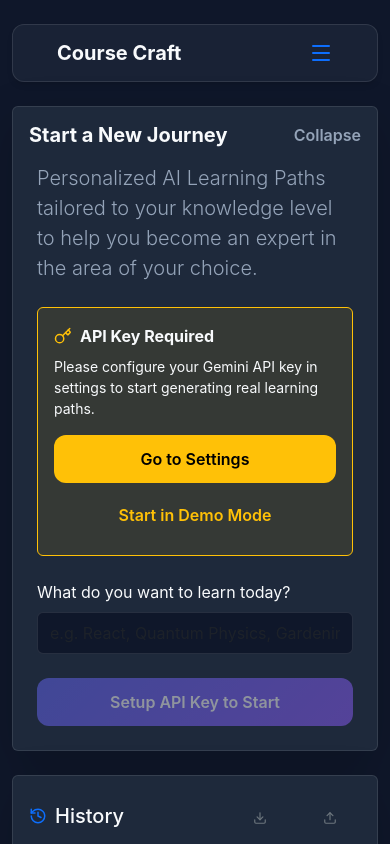
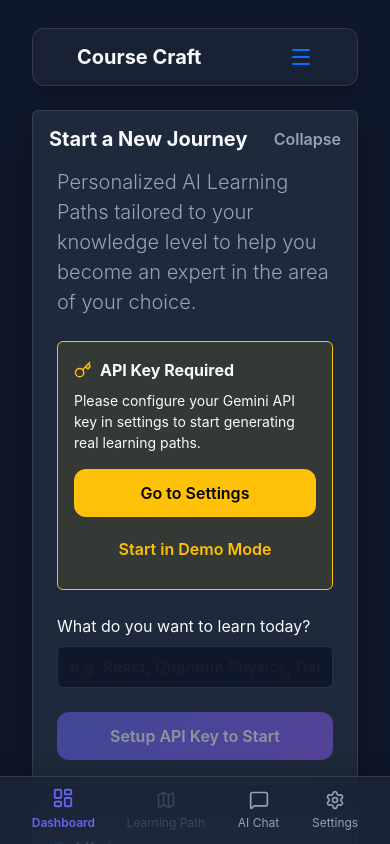
Before and after one commit to ibrezm1/Edu-assist01, a React (Vite) app in the folder client/: page / in a window 390 px wide. Shown: the top 844 px of the page. Built offline with nearby package versions, Linux system fonts and the light colour scheme.

Commit message:
feat: overhaul layout navigation with sidebar for desktop and bottom tabs for mobile, and enable full refresh state persistence

```diff
--- a/client/src/App.jsx
+++ b/client/src/App.jsx
@@ -1,8 +1,6 @@
 import React, { useState, useEffect } from 'react';
-import { Container, Button } from 'react-bootstrap';
-import { Settings as SettingsIcon, MessageSquare } from 'lucide-react';
+import { Container } from 'react-bootstrap';
 import { useNavigate, useLocation } from 'react-router-dom';
-
 
 import Onboarding from './components/Onboarding';
 import Assessment from './components/Assessment';
@@ -10,22 +8,56 @@ import PathView from './components/PathView';
 import NodeContent from './components/NodeContent';
 import Settings from './components/Settings';
 import Chat from './components/Chat';
+import MainLayout from './components/MainLayout';
 import { storageService } from './services/storageService';
 
 function App() {
   const navigate = useNavigate();
   const location = useLocation();
-  const [topic, setTopic] = useState('');
+  const [topic, setTopic] = useState(() => {
+    return localStorage.getItem('getpath_current_topic') || '';
+  });
+
   const [step, setStep] = useState(() => {
-    // Initial sync with URL
-    const hash = window.location.hash.replace(/^#\//, '') || 'onboarding';
-    return hash;
+    const path = window.location.hash.replace(/^#\//, '') || 'onboarding';
+    return path;
   });
 
   const [assessmentResults, setAssessmentResults] = useState(null);
-  const [currentNode, setCurrentNode] = useState(null);
-  const [completedNodes, setCompletedNodes] = useState([]);
-  const [pathData, setPathData] = useState(null);
+
+  const [pathData, setPathData] = useState(() => {
+    const savedTopic = localStorage.getItem('getpath_current_topic');
+    if (savedTopic) {
+      return storageService.getPath(savedTopic) || null;
+    }
+    return null;
+  });
+
+  const [currentNode, setCurrentNode] = useState(() => {
+    const nodeId = localStorage.getItem('getpath_current_node_id');
+    const savedTopic = localStorage.getItem('getpath_current_topic');
+    if (savedTopic && nodeId) {
+      const data = storageService.getPath(savedTopic);
+      if (data && data.nodes) {
+        return data.nodes.find(n => n.id === nodeId) || null;
+      }
+    }
+    return null;
+  });
+
+  const [completedNodes, setCompletedNodes] = useState(() => {
+    const savedTopic = localStorage.getItem('getpath_current_topic');
+    if (savedTopic) {
+      try {
+        const data = localStorage.getItem(`completed_nodes_${savedTopic.toLowerCase()}`);
+        return data ? JSON.parse(data) : [];
+      } catch (e) {
+        return [];
+      }
+    }
+    return [];
+  });
+
   const [settings, setSettings] = useState(() => {
     return storageService.getSettings();
   });
@@ -35,7 +67,6 @@ function App() {
     const path = location.pathname.replace(/^\//, '') || 'onboarding';
     setStep(path);
   }, [location.pathname]);
-
 
   const refreshSettings = () => {
     setSettings(storageService.getSettings());
@@ -49,34 +80,44 @@ function App() {
     navigate('/chat');
   };
 
-
   useEffect(() => {
     document.documentElement.setAttribute('data-theme', settings.theme || 'dark');
   }, [settings.theme]);
 
   const handleStart = (topicName) => {
     setTopic(topicName);
+    localStorage.setItem('getpath_current_topic', topicName);
+    setPathData(null);
+    setCompletedNodes([]);
+    localStorage.removeItem(`completed_nodes_${topicName.toLowerCase()}`);
     navigate('/assessment');
   };
 
   const handleSelectSavedPath = (data) => {
     setTopic(data.topic);
+    localStorage.setItem('getpath_current_topic', data.topic);
     setPathData(data);
+
+    try {
+      const saved = localStorage.getItem(`completed_nodes_${data.topic.toLowerCase()}`);
+      setCompletedNodes(saved ? JSON.parse(saved) : []);
+    } catch (e) {
+      setCompletedNodes([]);
+    }
+
     navigate('/path');
   };
-
 
   const handleAssessmentComplete = (results) => {
     setAssessmentResults(results);
     navigate('/path');
   };
 
-
   const handleOpenNode = (node) => {
     setCurrentNode(node);
+    localStorage.setItem('getpath_current_node_id', node.id);
     navigate('/node');
   };
-
 
   const updateNodeResources = (nodeId, resources) => {
     if (!pathData) return;
@@ -136,14 +177,21 @@ function App() {
 
   const handleCompleteNode = (success) => {
     if (success && currentNode) {
+      let nextCompleted = completedNodes;
       if (!completedNodes.includes(currentNode.id)) {
-        setCompletedNodes([...completedNodes, currentNode.id]);
+        nextCompleted = [...completedNodes, currentNode.id];
+        setCompletedNodes(nextCompleted);
+      }
+      try {
+        localStorage.setItem(`completed_nodes_${topic.toLowerCase()}`, JSON.stringify(nextCompleted));
+      } catch (e) {
+        console.error("Failed to save completed nodes", e);
       }
     }
     navigate('/path');
     setCurrentNode(null);
+    localStorage.removeItem('getpath_current_node_id');
   };
-
 
   const handleGoHome = () => {
     navigate('/onboarding');
@@ -151,12 +199,28 @@ function App() {
     setPathData(null);
     setAssessmentResults(null);
     setCompletedNodes([]);
+    localStorage.removeItem('getpath_current_topic');
+    localStorage.removeItem('getpath_current_node_id');
   };
 
+  const activeTab = ['path', 'node'].includes(step)
+    ? 'path'
+    : step === 'chat'
+      ? 'chat'
+      : step === 'settings'
+        ? 'settings'
+        : 'dashboard';
 
-  return (
-    <div className="min-vh-100 transition-theme" style={{ background: 'var(--bg-color)', color: 'var(--text-primary)', transition: 'background-color 0.3s ease, color 0.3s ease' }}>
-      <Container className="py-4">
+  const handleTabSelect = (tabId) => {
+    if (tabId === 'dashboard') navigate('/onboarding');
+    else if (tabId === 'path') navigate('/path');
+    else if (tabId === 'chat') navigate('/chat');
+    else if (tabId === 'settings') navigate('/settings');
+  };
+
+  const renderContent = () => {
+    return (
+      <>
         {step === 'onboarding' && (
           <Onboarding
             onStart={handleStart}
@@ -171,10 +235,6 @@ function App() {
 
         {step === 'settings' && (
           <Settings
-            onBack={() => {
-              refreshSettings();
-              navigate(-1);
-            }}
             onSync={refreshSettings}
           />
         )}
@@ -182,7 +242,6 @@ function App() {
         {step === 'chat' && (
           <Chat
             settings={settings}
-            onBack={() => navigate(-1)}
           />
         )}
 
@@ -216,7 +275,11 @@ function App() {
             node={currentNode}
             topic={topic}
             settings={settings}
-            onBack={() => navigate('/path')}
+            onBack={() => {
+              setCurrentNode(null);
+              localStorage.removeItem('getpath_current_node_id');
+              navigate('/path');
+            }}
             onCompleteNode={handleCompleteNode}
             updateNodeResources={updateNodeResources}
             updateNodeFlashcards={updateNodeFlashcards}
@@ -227,8 +290,27 @@ function App() {
             theme={settings.theme}
           />
         )}
+      </>
+    );
+  };
 
-      </Container>
+  return (
+    <div className="min-vh-100 transition-theme" style={{ background: 'var(--bg-color)', color: 'var(--text-primary)', transition: 'background-color 0.3s ease, color 0.3s ease' }}>
+      {step === 'assessment' ? (
+        <Container className="py-4">
+          {renderContent()}
+        </Container>
+      ) : (
+        <MainLayout
+          currentTab={activeTab}
+          onTabSelect={handleTabSelect}
+          hasActivePath={!!pathData}
+        >
+          <Container fluid className="py-2">
+            {renderContent()}
+          </Container>
+        </MainLayout>
+      )}
     </div>
   );
 }
--- a/client/src/components/Chat.jsx
+++ b/client/src/components/Chat.jsx
@@ -54,7 +54,8 @@ const Chat = ({ settings, onBack }) => {
     return (
         <Row className="justify-content-center h-100">
             <Col md={10} lg={8} className="d-flex flex-column" style={{ minHeight: '80vh' }}>
-                <div className="mb-4 d-flex justify-content-between align-items-center">
+                <div className={`mb-4 d-flex ${onBack ? 'justify-content-between' : 'justify-content-end'} align-items-center`}>
+                    {onBack && (
                         <Button
                             variant="outline-secondary"
                             size="sm"
@@ -64,6 +65,7 @@ const Chat = ({ settings, onBack }) => {
                             <ArrowLeft size={16} />
                             <span>Back to Dashboard</span>
                         </Button>
+                    )}
                     <Button
                         variant="outline-danger"
                         size="sm"
--- /dev/null
+++ b/client/src/components/MainLayout.jsx
@@ -0,0 +1,71 @@
+import React from 'react';
+import { LayoutDashboard, Map, MessageSquare, Settings, Sparkles } from 'lucide-react';
+
+const MainLayout = ({ currentTab, onTabSelect, children, hasActivePath }) => {
+    const navItems = [
+        { id: 'dashboard', label: 'Dashboard', icon: LayoutDashboard },
+        { id: 'path', label: 'Learning Path', icon: Map, disabled: !hasActivePath },
+        { id: 'chat', label: 'AI Chat', icon: MessageSquare },
+        { id: 'settings', label: 'Settings', icon: Settings },
+    ];
+
+    return (
+        <div className="d-flex min-vh-100 flex-column flex-lg-row">
+            {/* Sidebar (Desktop Only) */}
+            <aside className="app-sidebar">
+                <div className="d-flex align-items-center gap-2 mb-5 px-2">
+                    <Sparkles size={26} className="text-primary" />
+                    <h4 className="mb-0 fw-bold themed-text-primary" style={{ letterSpacing: '-0.5px' }}>Course Craft</h4>
+                </div>
+
+                <nav className="flex-grow-1">
+                    {navItems.map(item => {
+                        const Icon = item.icon;
+                        const isActive = currentTab === item.id;
+                        return (
+                            <button
+                                key={item.id}
+                                onClick={() => !item.disabled && onTabSelect(item.id)}
+                                className={`nav-item-btn sidebar-nav-btn ${isActive ? 'active' : ''} ${item.disabled ? 'opacity-25' : ''}`}
+                                style={item.disabled ? { cursor: 'not-allowed' } : {}}
+                                disabled={item.disabled}
+                                title={item.disabled ? 'Select a topic to start a path first' : item.label}
+                            >
+                                <Icon size={20} />
+                                <span>{item.label}</span>
+                            </button>
+                        );
+                    })}
+                </nav>
+            </aside>
+
+            {/* Bottom Navigation (Mobile Only) */}
+            <nav className="app-bottom-nav">
+                {navItems.map(item => {
+                    const Icon = item.icon;
+                    const isActive = currentTab === item.id;
+                    return (
+                        <button
+                            key={item.id}
+                            onClick={() => !item.disabled && onTabSelect(item.id)}
+                            className={`nav-item-btn bottom-nav-btn ${isActive ? 'active' : ''} ${item.disabled ? 'opacity-25' : ''}`}
+                            style={item.disabled ? { cursor: 'not-allowed' } : {}}
+                            disabled={item.disabled}
+                            title={item.disabled ? 'Select a topic to start a path first' : item.label}
+                        >
+                            <Icon size={20} />
+                            <span>{item.label}</span>
+                        </button>
+                    );
+                })}
+            </nav>
+
+            {/* Main Content Area */}
+            <main className="app-main-content flex-grow-1">
+                {children}
+            </main>
+        </div>
+    );
+};
+
+export default MainLayout;
--- a/client/src/components/Settings.jsx
+++ b/client/src/components/Settings.jsx
@@ -87,6 +87,7 @@ const Settings = ({ onBack, onSync }) => {
     return (
         <Row className="justify-content-center">
             <Col md={8} lg={6}>
+                {onBack && (
                     <div className="mb-4">
                         <Button
                             variant="outline-secondary"
@@ -97,8 +98,8 @@ const Settings = ({ onBack, onSync }) => {
                             <ArrowLeft size={16} />
                             <span>Back to Dashboard</span>
                         </Button>
-
                     </div>
+                )}
 
                 <Card className="themed-card shadow-lg">
                     <Card.Header className="bg-transparent border-secondary py-3">
--- a/client/src/index.css
+++ b/client/src/index.css
@@ -258,3 +258,127 @@ body {
   opacity: 1 !important;
   transform: scale(1.1);
 }
+
+/* Sidebar Layout (Desktop) */
+@media (min-width: 992px) {
+  .app-sidebar {
+    position: fixed;
+    top: 0;
+    bottom: 0;
+    left: 0;
+    width: 240px;
+    background: var(--glass-bg);
+    backdrop-filter: blur(16px);
+    -webkit-backdrop-filter: blur(16px);
+    border-right: 1px solid var(--glass-border);
+    padding: 2rem 1.25rem;
+    z-index: 1000;
+    display: flex;
+    flex-direction: column;
+    box-shadow: 4px 0 24px -10px rgba(0, 0, 0, 0.3);
+  }
+
+  .app-main-content {
+    margin-left: 240px;
+    min-height: 100vh;
+    padding: 2.5rem;
+    transition: margin-left 0.3s ease;
+  }
+
+  .app-bottom-nav {
+    display: none !important;
+  }
+}
+
+/* Bottom Nav Layout (Mobile) */
+@media (max-width: 991px) {
+  .app-sidebar {
+    display: none !important;
+  }
+
+  .app-main-content {
+    margin-bottom: 72px;
+    padding: 1.25rem;
+    min-height: calc(100vh - 72px);
+    transition: margin-bottom 0.3s ease;
+  }
+
+  .app-bottom-nav {
+    position: fixed;
+    bottom: 0;
+    left: 0;
+    right: 0;
+    height: 68px;
+    background: var(--glass-bg);
+    backdrop-filter: blur(20px);
+    -webkit-backdrop-filter: blur(20px);
+    border-top: 1px solid var(--glass-border);
+    display: flex;
+    justify-content: space-around;
+    align-items: center;
+    padding: 0.5rem 1rem;
+    z-index: 1000;
+    box-shadow: 0 -4px 20px rgba(0, 0, 0, 0.15);
+  }
+}
+
+/* Shared Navigation Links Styling */
+.nav-item-btn {
+  background: transparent;
+  border: none;
+  color: var(--text-secondary);
+  display: flex;
+  align-items: center;
+  border-radius: var(--radius);
+  transition: all 0.25s cubic-bezier(0.4, 0, 0.2, 1);
+  width: 100%;
+  cursor: pointer;
+}
+
+/* Sidebar Specific Buttons */
+.sidebar-nav-btn {
+  padding: 0.85rem 1.1rem;
+  margin-bottom: 0.5rem;
+  gap: 1rem;
+  font-weight: 500;
+  text-align: left;
+}
+
+.sidebar-nav-btn:hover {
+  background: rgba(99, 102, 241, 0.08);
+  color: var(--text-primary);
+  transform: translateX(4px);
+}
+
+.sidebar-nav-btn.active {
+  background: linear-gradient(135deg, var(--primary-color), var(--accent-color));
+  color: white !important;
+  box-shadow: 0 4px 15px -3px rgba(99, 102, 241, 0.4);
+}
+
+/* Bottom Nav Specific Buttons */
+.bottom-nav-btn {
+  flex-direction: column;
+  justify-content: center;
+  align-items: center;
+  gap: 0.25rem;
+  font-size: 0.75rem;
+  padding: 0.4rem 0.5rem;
+  width: auto;
+  min-width: 60px;
+}
+
+.bottom-nav-btn.active {
+  color: var(--primary-color) !important;
+  font-weight: 600;
+}
+
+.bottom-nav-btn.active svg {
+  transform: translateY(-2px) scale(1.1);
+  color: var(--primary-color) !important;
+  transition: transform 0.2s ease;
+}
+
+.bottom-nav-btn svg {
+  transition: transform 0.2s ease;
+}
```
Lines whose indentation alone changed are shown as unchanged.
